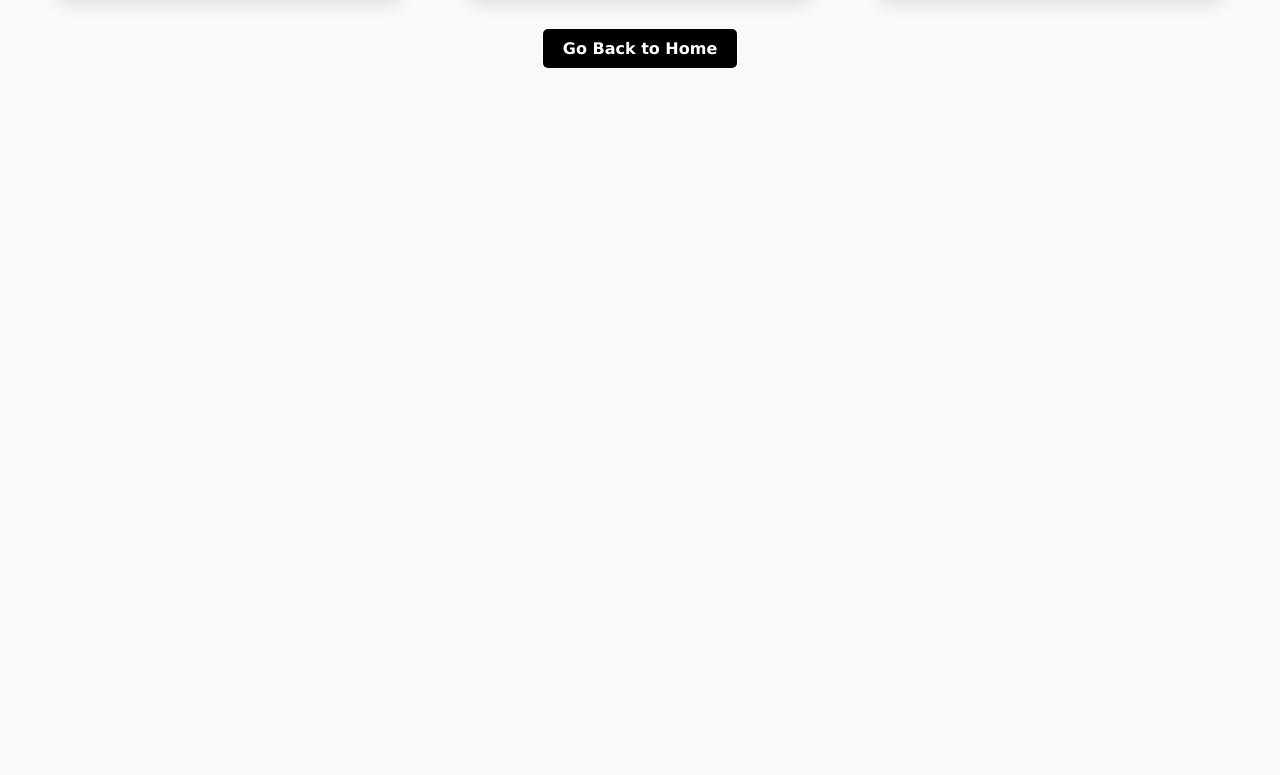
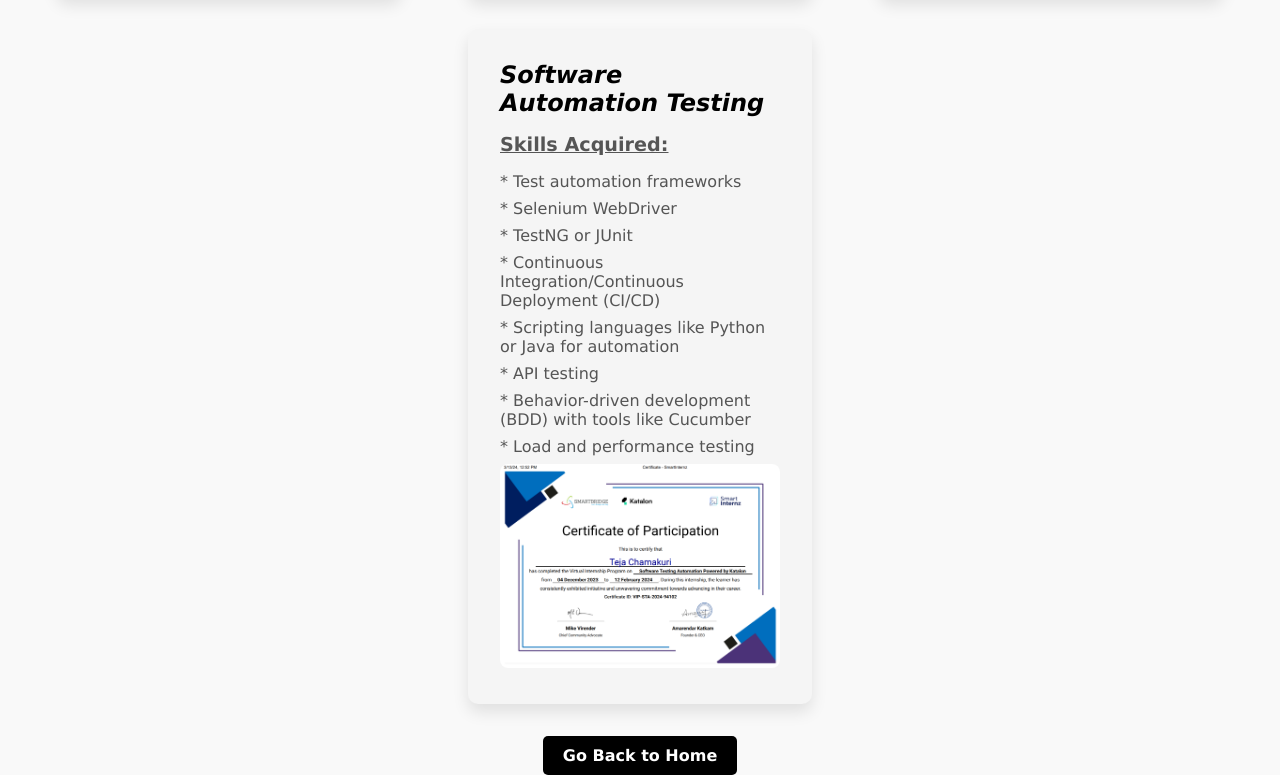
Before and after one commit to teja-techenthusiast/Portfolio, a plain HTML site: page internships and certifications.html in a window 1280 px wide. Shown: the part 1349-2124 px from the top of the page. Before the commit the page ends 1417 px from the top, so only its background shows below. Drawn offline with Linux system fonts and the light colour scheme.

Commit message:
updated certifications

```diff
--- a/internships and certifications.html
+++ b/internships and certifications.html
@@ -141,7 +141,7 @@
 
     <div class="container">
 
-        <div class="card" onclick="showModal('assessts/Acc certificate_page-0001.jp')">
+        <div class="card" onclick="showModal('assessts/Acc certificate_page-0001.jpg')">
             <div class="card-title">Developer Job Simulation - Accenture</div>
             <div class="card-footer">Skills Acquired:</div>
             <div class="skills-list">
@@ -254,6 +254,25 @@
             </div>
         </div>
 
+        <!-- Software Automation Testing Certification -->
+        <div class="card" onclick="showModal('assessts/Testing.png')">
+            <div class="card-title">Software Automation Testing</div>
+            <div class="card-footer">Skills Acquired:</div>
+            <div class="skills-list">
+                <li>* Test automation frameworks</li>
+                <li>* Selenium WebDriver</li>
+                <li>* TestNG or JUnit</li>
+                <li>* Continuous Integration/Continuous Deployment (CI/CD)</li>
+                <li>* Scripting languages like Python or Java for automation</li>
+                <li>* API testing</li>
+                <li>* Behavior-driven development (BDD) with tools like Cucumber</li>
+                <li>* Load and performance testing</li>
+            </div>
+            <div class="card-image">
+                <img alt="Software Automation Testing Certification" src="assessts/Testing.png">
+            </div>
+        </div>
+
     </div>
 
     <!-- Modal -->
```
Also changed, not shown: assessts/Testing.png (added).
